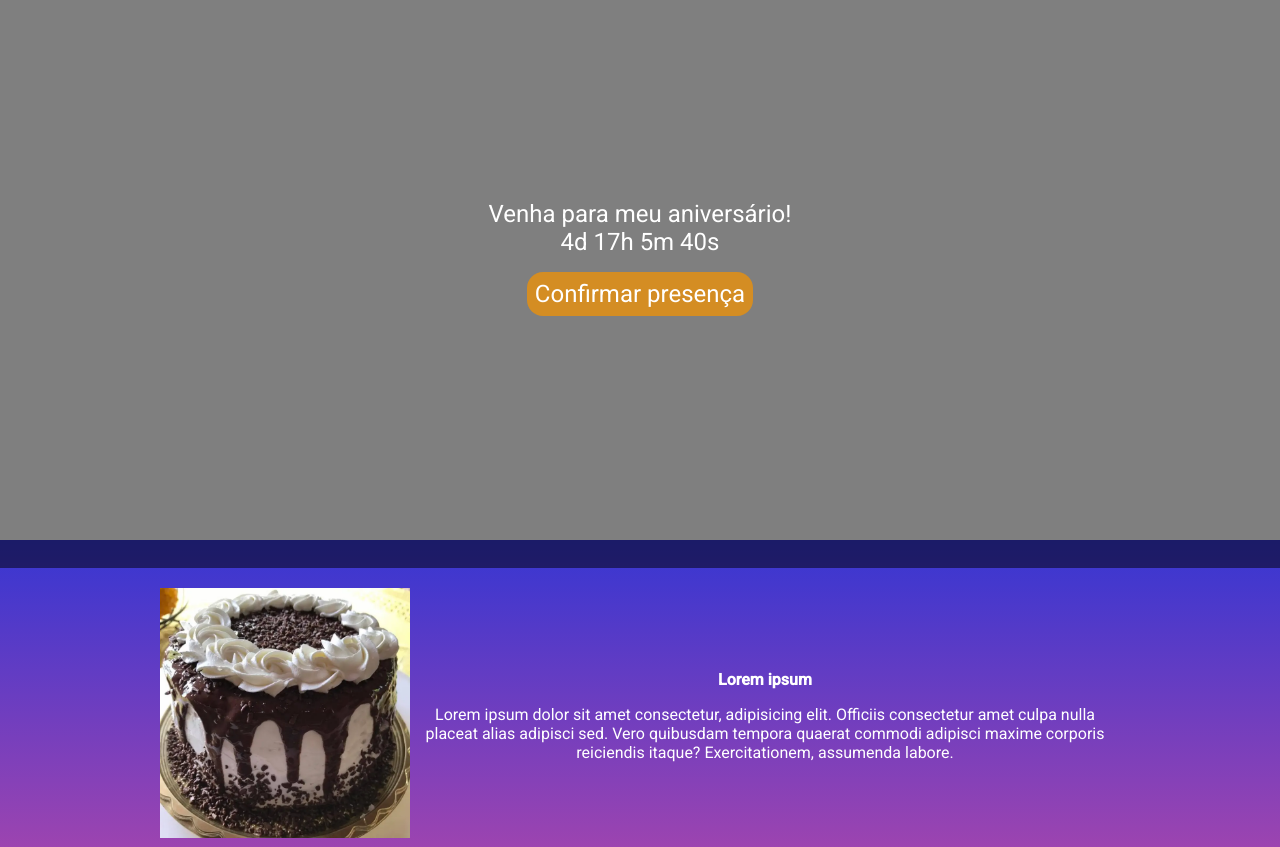
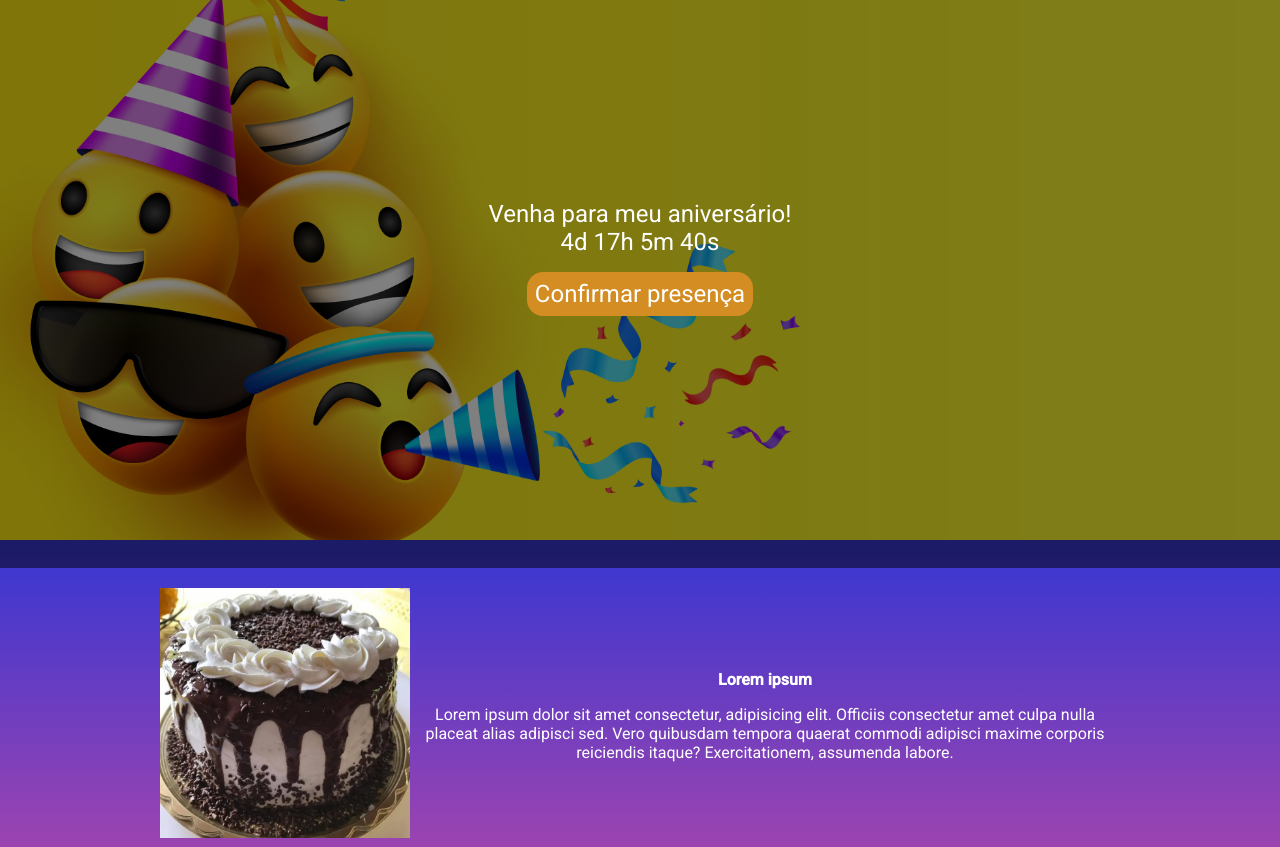
Before and after one commit to KevinCabral7/landingpage, a website built with Parcel: page src/index.html in a window 1280 px wide. Shown: the top 847 px of the page. Built offline with nearby package versions, Linux system fonts and the light colour scheme; files whose address does not match are found by name.

Commit message:
correção na imagem hero

```diff
--- a/src/styles/_hero.scss
+++ b/src/styles/_hero.scss
@@ -1,5 +1,5 @@
 .hero{
-    background-image: url('/dist/imagem-hero.d54a96ec.jpeg');
+    background-image: url('../images/imagem-hero.jpg');
     background-size: cover;
     background-repeat: no-repeat;
     height: 540px;
```
